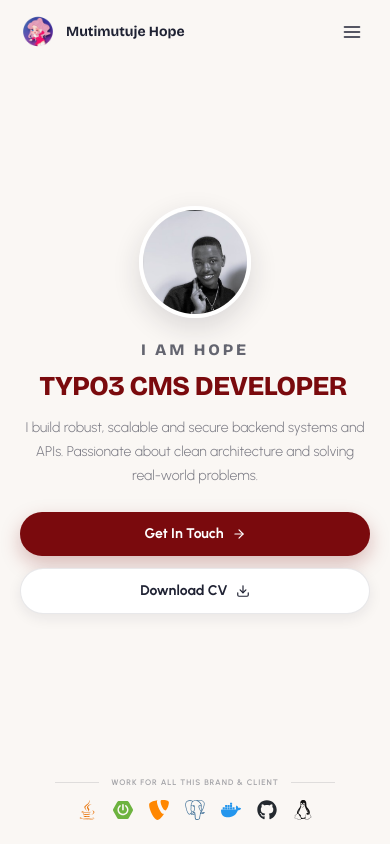
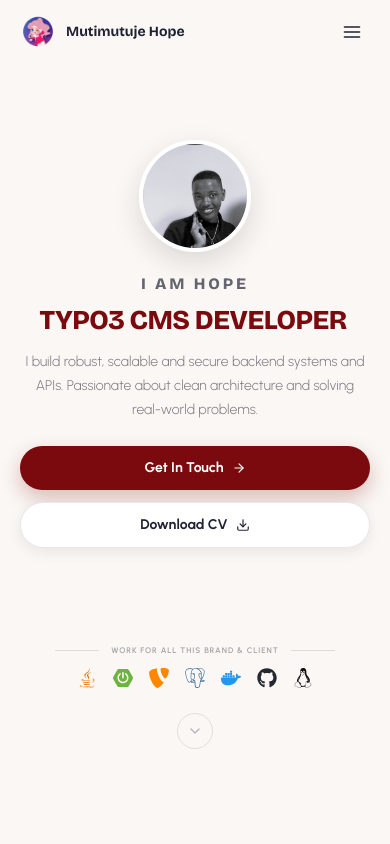
Before and after one commit to hope-dev90/hope-dev, a React (Vite) app: page / in a window 390 px wide. Shown: the top 844 px of the page. Built offline with nearby package versions, Linux system fonts and the light colour scheme.

Commit message:
hero: bouncing scroll arrow + pb-24 on mobile so content clears tab bar

```diff
--- a/src/components/Hero.jsx
+++ b/src/components/Hero.jsx
@@ -170,7 +170,7 @@ export default function Hero() {
         </motion.div>
       </div>
 
-      <motion.div {...enter(0.52)} className="w-full shrink-0 pb-6 pt-3 text-center">
+      <motion.div {...enter(0.52)} className="w-full shrink-0 pb-24 pt-3 text-center sm:pb-8">
         <div className="mx-auto flex max-w-xs items-center gap-3 px-5 sm:max-w-sm">
           <span className="h-px flex-1" style={{ backgroundColor:"rgba(31,34,51,0.12)" }} />
           <p className="whitespace-nowrap text-[8px] font-semibold uppercase tracking-[0.12em] sm:text-[10px]" style={{ color:"rgba(31,34,51,0.40)" }}>Work for all this brand &amp; client</p>
@@ -181,6 +181,19 @@ export default function Hero() {
             <span key={label} title={label} aria-label={label} className="transition-transform duration-200 hover:-translate-y-1"><Icon size={20} color={color} /></span>
           ))}
         </div>
+
+        {/* scroll hint */}
+        <motion.a
+          href="#about"
+          aria-label="Scroll down"
+          className="mx-auto mt-6 flex h-9 w-9 items-center justify-center rounded-full border border-black/10 text-navy/30 sm:hidden"
+          animate={{ y: [0, 6, 0] }}
+          transition={{ duration: 1.4, repeat: Infinity, ease: "easeInOut" }}
+        >
+          <svg width="16" height="16" viewBox="0 0 24 24" fill="none" stroke="currentColor" strokeWidth="2" strokeLinecap="round" strokeLinejoin="round" aria-hidden="true">
+            <path d="m6 9 6 6 6-6" />
+          </svg>
+        </motion.a>
       </motion.div>
     </section>
   );
```
